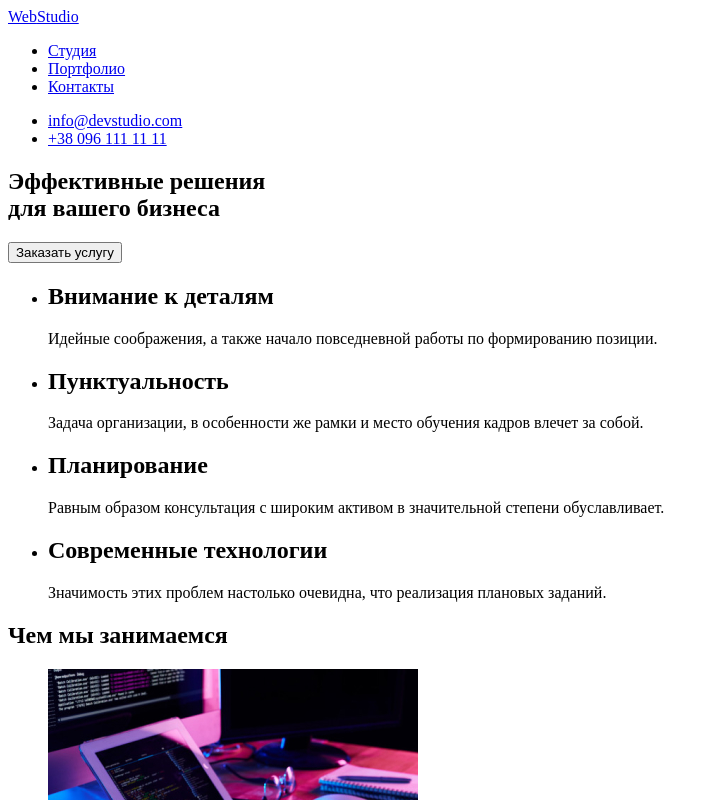
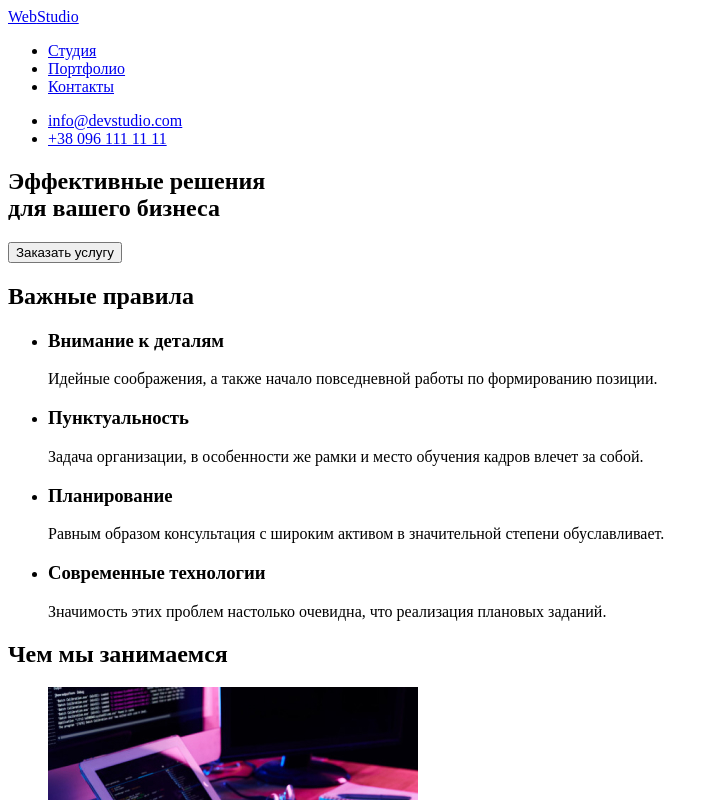
Before and after one commit to ZeinHome/goit-markup-hw-01, a plain HTML site: page index.html in a window 1280 px wide. Shown: the top 800 px of the page, without its empty margins (0-719 px from the left). Drawn offline with Linux system fonts and the light colour scheme.

Commit message:
Разметка

```diff
--- a/index.html
+++ b/index.html
@@ -43,26 +43,27 @@
     <main>
         <section>
             <h1>Эффективные решения <br /> для вашего бизнеса</h1>
-            <button type="button"><span  >Заказать услугу</span></button>
+            <button type="button">Заказать услугу</button>
         </section>
 
 
         <section>
+            <h2>Важные правила</h2>
             <ul>
                 <li>
-                    <h2>Внимание к деталям</h2>
+                    <h3>Внимание к деталям</h3>
                     <p>Идейные соображения, а также начало повседневной работы по формированию позиции.</p>
                 </li>
                 <li>
-                    <h2>Пунктуальность</h2>
+                    <h3>Пунктуальность</h3>
                     <p>Задача организации, в особенности же рамки и место обучения кадров влечет за собой.</p>
                 </li>
                 <li>
-                    <h2>Планирование</h2>
+                    <h3>Планирование</h3>
                     <p>Равным образом консультация с широким активом в значительной степени обуславливает.</p>
                 </li>
                 <li>
-                    <h2>Современные технологии</h2>
+                    <h3>Современные технологии</h3>
                     <p>Значимость этих проблем настолько очевидна, что реализация плановых заданий.</p>
                 </li>
             </ul>
@@ -101,12 +102,13 @@
     </main>
 
     <footer>
-        <p>WebStudio</p>
-        <address>WebStudio г. Киев, пр-т Леси Украинки, 26</address>
+        <a href="#">WebStudio</a>
+        <address>WebStudio г. Киев, пр-т Леси Украинки, 26
         <ul>
             <li> <a href="mailto:info@devstudio.com">info@devstudio.com</a></li>
             <li> <a href="tel:++380961111111">+38 096 111 11 11</a></li>
         </ul>
+    </address>
     </footer>
 
 </body>
```
